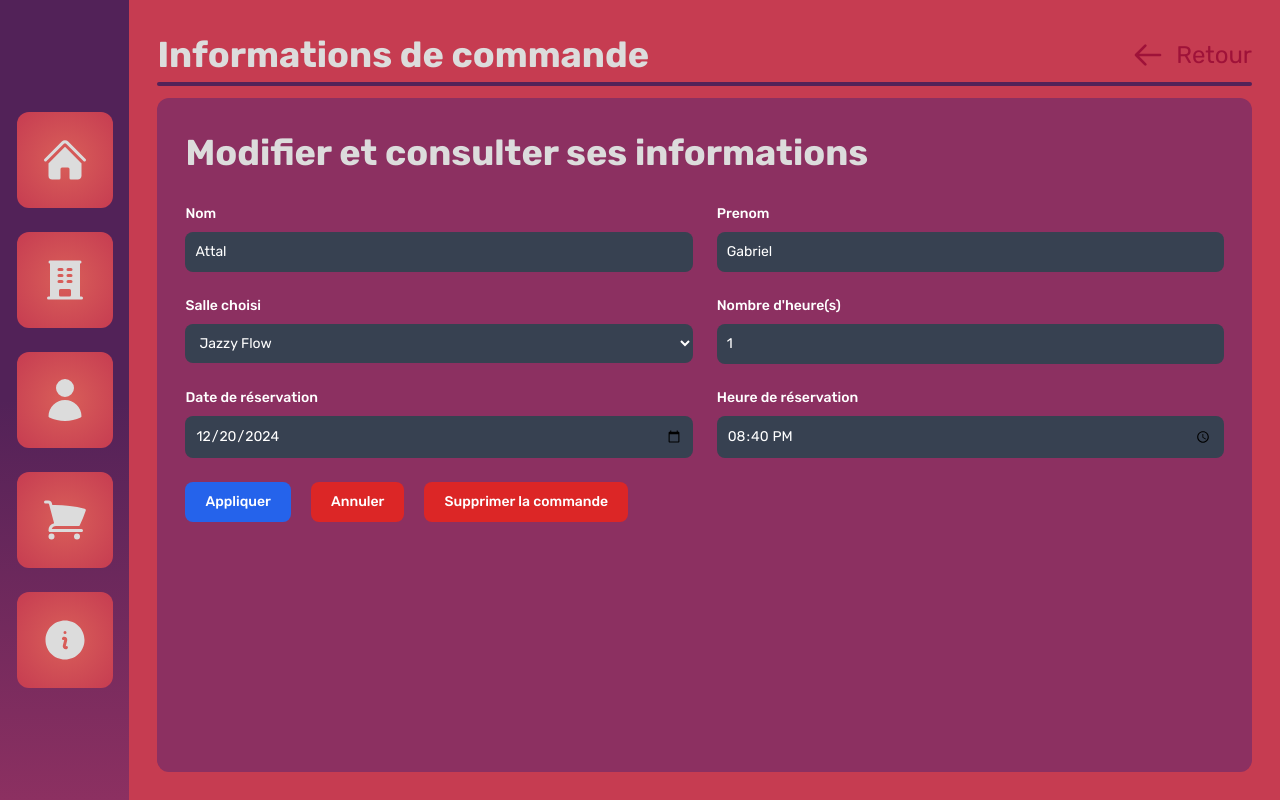
After one commit to fr-timothe/KaraManager, a Flask app: page /orders/1 in a window 1280 px wide. The commit adds this page. Run offline with Flask 3, Linux system fonts and the light colour scheme; some libraries are stand-ins or nearby versions.

Commit message:
feat: Fin de la MAJ pour l'ajout et la gestion des commandes

```diff
--- a/database_manager.py
+++ b/database_manager.py
@@ -83,7 +83,6 @@ class DatabaseManager:
         self.curseur.execute("INSERT INTO clients (nom, prenom, email, telephone) VALUES (?, ?, ?, ?)", (nom, prenom, email, telephone))
         self.connexion.commit()
 
-
     def client_exist(self, nom:str, prenom:str):
         self.curseur.execute("SELECT * FROM clients WHERE nom=? AND prenom=?", (nom, prenom))
         return self.curseur.fetchone()
@@ -106,9 +105,17 @@ class DatabaseManager:
         # Récupère toutes les commandes
         return self.curseur.execute("SELECT * FROM orders").fetchall()
 
+    def get_order(self, id:int):
+        # Récupère un client par son ID
+        return self.curseur.execute(f"SELECT * FROM orders WHERE id={id}").fetchone()
+
     def del_orders(self, id:int):
         # Supprime une commande par son ID
         self.curseur.execute(f"DELETE FROM orders WHERE id={id}")
+
+    def update_orders(self, id:int, id_salle:int, nbr_heure:int, date_reservation:str):
+        self.curseur.execute("UPDATE orders SET id_salle=?, nbr_heure=?, date_reservation=? WHERE id=?", (id_salle, nbr_heure, date_reservation, id))
+        self.connexion.commit()
 
     def get_client_order(self, id:int, id_clients:int, date_reservation:int):
         # Récupère une commande spécifique
--- a/date_manager.py
+++ b/date_manager.py
@@ -1,10 +1,13 @@
 import datetime
 
 def date_now():
-    return datetime.datetime.now().strftime("%d-%m-%Y")
+    return datetime.datetime.now().strftime("%Y-%m-%d")
 
 def hour_now():
     return datetime.datetime.now().strftime("%H:%M")
 
 def date_time_now():
-    return datetime.datetime.now().strftime("%d-%m-%Y %H:%M")
+    return datetime.datetime.now().strftime("%Y-%m-%d %H:%M")
+
+def date_to_datetime(date_time):
+    return datetime.datetime.strptime(date_time, "%Y-%m-%d %H:%M")
--- a/main.py
+++ b/main.py
@@ -115,6 +115,27 @@ def orders():
     # Route pour afficher la liste des commandes
     return render_template('orders/list.html', attributes=db_manager.get_attrubutes("orders"), orders=db_manager.get_orders())
 
+@app.route('/orders/<int:id>', methods=('GET', 'POST'))
+def order(id):
+    if request.method == 'POST':
+        if db_manager.record_exists("orders", id):
+            db_manager.update_orders(id, request.form['salle'], request.form['nbr_heure'], f"{request.form['date']} {request.form['heure']}")
+            return redirect(url_for('orders'))
+        else:
+            return redirect(url_for('orders'))
+    else:
+        # Route pour afficher les détails d'un client spécifique
+        if db_manager.record_exists("orders", id):
+            # Si le client existe, afficher ses détails
+            client_info = db_manager.get_client(id)
+            order_data = db_manager.get_order(id)
+            order_date = date_manager.date_to_datetime(order_data[4])
+            order = [client_info[1], client_info[2], order_data[2], order_data[3], order_date.strftime("%Y-%m-%d"), order_date.strftime("%H:%M"), order_data[0]]
+            return render_template('orders/info.html', order_info=order, rooms=db_manager.get_rooms())
+        else:
+            # Sinon, rediriger vers la liste des clients
+            return redirect(url_for('orders'))
+
 @app.route('/orders/create', methods=('GET', 'POST'))
 def create_order():
     # Route pour créer une nouvelle commande
@@ -125,8 +146,24 @@ def create_order():
         return redirect(url_for('orders'))
     else:
         # Sinon, afficher le formulaire de création de commande
-        temp_data = {"date": date_manager.date_now(), "heure": date_manager.hour_now()}
-        return render_template('orders/create.html', clients=db_manager.get_clients(), rooms=db_manager.get_rooms(), data=temp_data)
+        datetime = {"date": date_manager.date_now(), "heure": date_manager.hour_now()}
+        return render_template('orders/create.html', clients=db_manager.get_clients(), rooms=db_manager.get_rooms(), data=datetime)
+
+@app.route('/orders/<int:id>/delete', methods=('GET', 'POST'))
+def delete_order(id):
+    # Route pour supprimer un client
+    if request.method == 'POST':
+        # Si la méthode est POST, vérifier si le client existe
+        if db_manager.record_exists("orders", id):
+            # Si le client existe, le supprimer
+            db_manager.del_orders(id)
+            return redirect(url_for('orders'))
+        else:
+            # Sinon, rediriger vers la liste des clients
+            return redirect(url_for('orders'))
+    else:
+        # Sinon, afficher le formulaire de suppression de client
+        return render_template('orders/delete.html', order_id=id)
 
 @app.route('/infos')
 def infos():
--- a/templates/clients/info.html
+++ b/templates/clients/info.html
@@ -48,9 +48,6 @@
                 </div>
             </form>
         </div>
-        <div class="w-8/12 h-full bg-[--palette-2] rounded-xl flex flex-col p-7">
-            <span class="great-title">Commande(s) du client</span>
-        </div>
     </div>
   </div>
 </section>
--- /dev/null
+++ b/templates/orders/info.html
@@ -0,0 +1,72 @@
+{% extends 'base.html' %}
+
+{% block content %}
+<section class="h-full w-full bg-[--palette-3] flex">
+  <div class="h-full w-full p-7 flex flex-col space-y-3">
+    <div class="flex flex-col">
+      <div class="flex flex-row justify-between">
+       <span class="great-title">Informations de commande</span>
+        <a href="{{ url_for('orders') }}" class="text-rose-800 flex flex-row justify-center items-center space-x-3" title="Retour à la liste des clients">
+          <svg xmlns="http://www.w3.org/2000/svg" class="h-8 w-8" fill="none" viewBox="0 0 24 24" stroke="currentColor">
+            <path stroke-linecap="round" stroke-linejoin="round" stroke-width="2" d="M10 19l-7-7m0 0l7-7m-7 7h18" />
+          </svg>
+          <span class="text-2xl">
+            Retour
+          </span>
+        </a>
+      </div>
+      <div class="w-full h-1 bg-[--palette-1] rounded-lg "></div>
+    </div>
+    <div class="h-full w-full flex space-x-24">
+        <div class="w-full h-5/12 bg-[--palette-2] rounded-xl flex flex-col p-7">
+            <span class="great-title mb-6">Modifier et consulter ses informations</span>
+            <form id="main-form" class="overflow-x-auto" method="post">
+              <div class="flex flex-row w-full space-x-6">
+                <div class="mb-6 w-full">
+                  <label for="nom" class="block mb-2 text-sm font-medium text-white">Nom</label>
+                  <input type="text" id="nom" class="text-sm rounded-lg focus:ring-blue-500 focus:border-blue-500 block w-full p-2.5 bg-gray-700 border-gray-600 placeholder-gray-400 text-white cursor-not-allowed" value="{{order_info[0]}}" disabled readonly/>
+                </div>
+                <div class="mb-6 w-full">
+                  <label for="prenom" class="block mb-2 text-sm font-medium text-white">Prenom</label>
+                  <input type="text" id="prenom" class="text-sm rounded-lg focus:ring-blue-500 focus:border-blue-500 block w-full p-2.5 bg-gray-700 border-gray-600 placeholder-gray-400 text-white cursor-not-allowed" value="{{order_info[1]}}" disabled readonly/>
+                </div>
+              </div>
+              <div class="flex flex-row w-full space-x-6">
+                <div class="mb-6 w-full">
+                  <label for="salle" class="block mb-2 text-sm font-medium text-white">Salle choisi</label>
+                  <select id="salle" name="salle" class="text-sm rounded-lg focus:ring-blue-500 focus:border-blue-500 block w-full p-2.5 bg-gray-700 border-gray-600 placeholder-gray-400 text-white">
+                      {% for room in rooms %}
+                      {% if order_info[2] == room[0] %}
+                        <option value="{{ room[0] }}" selected>{{ room[1] }}</option>
+                      {% else %}
+                        <option value="{{ room[0] }}">{{ room[1] }}</option>
+                      {% endif %}
+                      {% endfor %}
+                  </select>
+                </div>
+                <div class="mb-6 w-full">
+                  <label for="nbr_heure" class="block mb-2 text-sm font-medium text-white">Nombre d'heure(s)</label>
+                  <input type="number" id="nbr_heure" name="nbr_heure" class="text-sm rounded-lg focus:ring-blue-500 focus:border-blue-500 block w-full p-2.5 bg-gray-700 border-gray-600 placeholder-gray-400 text-white" placeholder="Nombre d'heure(s)" value="{{ order_info[3] }}" required/>
+                </div>
+              </div>
+              <div class="flex flex-row w-full space-x-6">
+                <div class="mb-6 w-full">
+                  <label for="date" class="block mb-2 text-sm font-medium text-white">Date de réservation</label>
+                  <input type="date" id="date" name="date" class="text-sm rounded-lg focus:ring-blue-500 focus:border-blue-500 block w-full p-2.5 bg-gray-700 border-gray-600 placeholder-gray-400 text-white" value="{{ order_info[4] }}" required/>
+                </div>
+                <div class="mb-6 w-full">
+                  <label for="heure" class="block mb-2 text-sm font-medium text-white">Heure de réservation</label>
+                  <input type="time" id="heure" name="heure" class="text-sm rounded-lg focus:ring-blue-500 focus:border-blue-500 block w-full p-2.5 bg-gray-700 border-gray-600 placeholder-gray-400 text-white" value="{{ order_info[5] }}" required/>
+                </div>
+              </div>
+              <div class="flex flex-row space-x-5">
+                <button type="submit" class="text-white focus:ring-4 focus:outline-none font-medium rounded-lg text-sm w-full sm:w-auto px-5 py-2.5 text-center bg-blue-600 hover:bg-blue-700 focus:ring-blue-800">Appliquer</button>
+                <button onclick='document.getElementById("main-form").reset();' class="text-white focus:ring-4 focus:outline-none font-medium rounded-lg text-sm w-full sm:w-auto px-5 py-2.5 text-center bg-red-600 hover:bg-red-700 focus:ring-red-800">Annuler</button>
+                <a href="{{ url_for('delete_order', id=order_info[6]) }}" class="text-white focus:ring-4 focus:outline-none font-medium rounded-lg text-sm w-full sm:w-auto px-5 py-2.5 text-center bg-red-600 hover:bg-red-700 focus:ring-red-800">Supprimer la commande</a>
+              </div>
+          </form>
+        </div>
+    </div>
+  </div>
+</section>
+{% endblock %}
--- a/templates/orders/list.html
+++ b/templates/orders/list.html
@@ -33,7 +33,7 @@
               </th>
             {% endfor %}
             <td class="px-6 py-4">
-              <a href="#" class="font-medium text-blue-600 hover:underline">Editer</a>
+              <a href="{{ url_for('order', id=order[0]) }}" class="font-medium text-blue-600 hover:underline">Editer</a>
             </td>
           </tr>
           {% endfor %}
--- a/templates/rooms/info.html
+++ b/templates/rooms/info.html
@@ -44,9 +44,6 @@
                 </div>
             </form>
         </div>
-        <div class="w-8/12 h-full bg-[--palette-2] rounded-xl flex flex-col p-7">
-            <span class="great-title">Prochaine(s) Commande(s)</span>
-        </div>
     </div>
   </div>
 </section>
```
Also changed, not shown: templates/orders/delete.html (added, +26 -0 lines), lycee.sqlite3.
